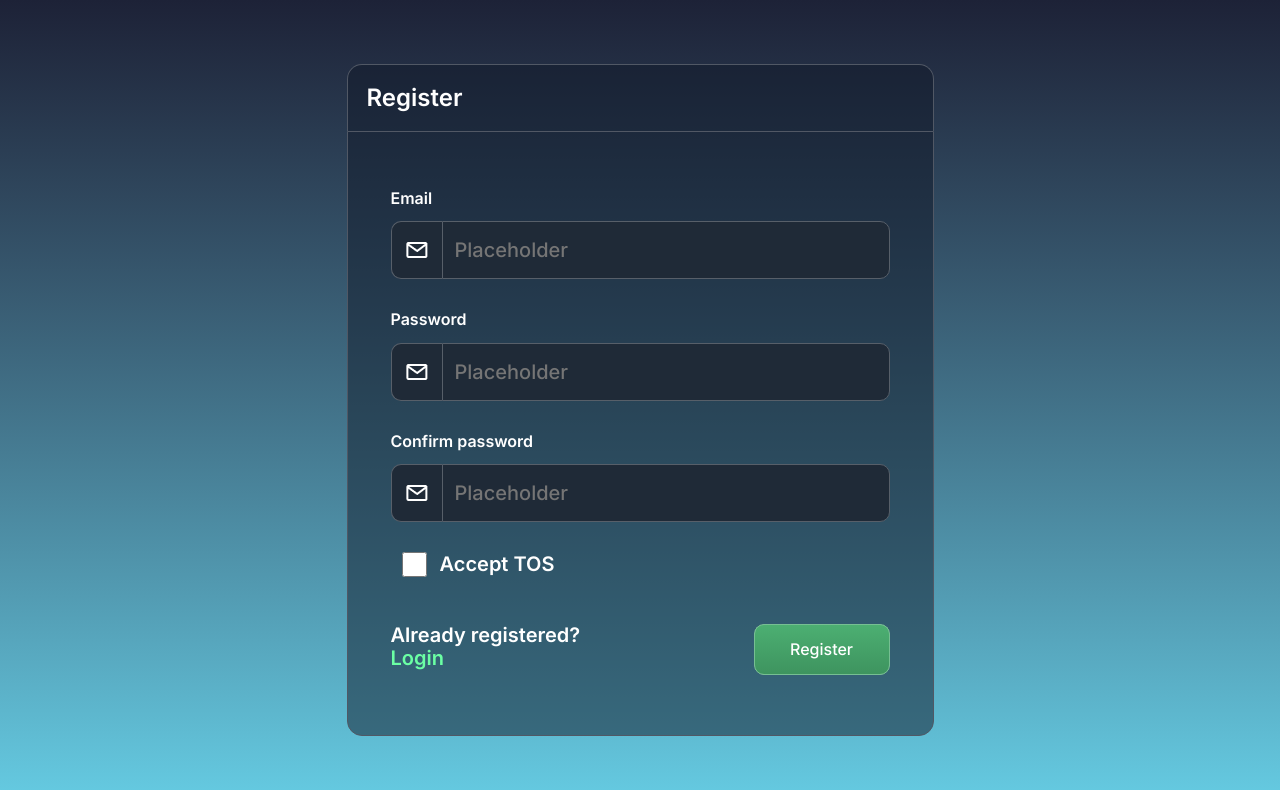
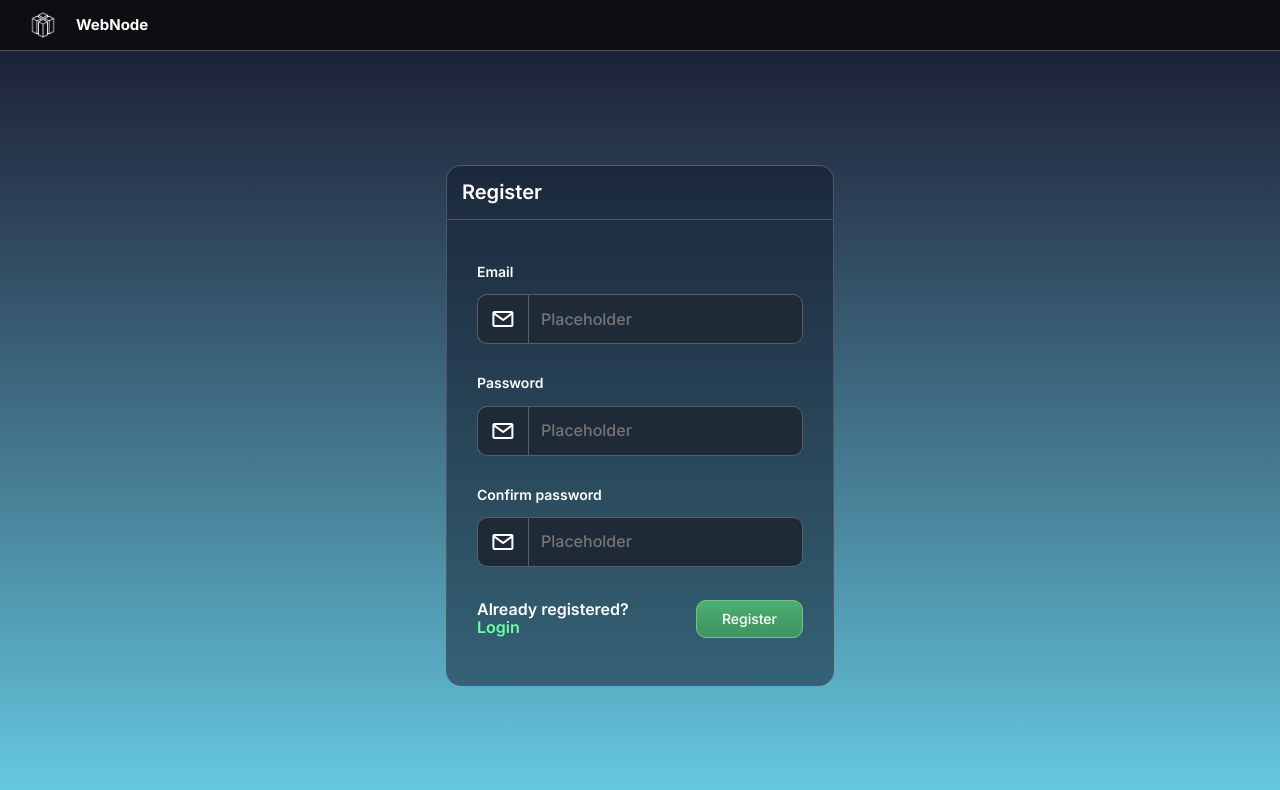
Before and after one commit to IakovlevKirill/Diploma-frontend, a React (Vite) app: page /auth in a window 1280 px wide. Both pictures are taken after a click on the link "Register". Shown: the top 790 px of the page. Built offline with nearby package versions, Linux system fonts and the light colour scheme.

Commit message:
Переверстал форму аутентификации

```diff
--- a/src/components/Auth/Auth.tsx
+++ b/src/components/Auth/Auth.tsx
@@ -4,6 +4,7 @@ import React, {FormEvent, useState} from "react"; // Добавлен импор
 import {images} from '../../assets/images/images'
 import {motion} from "framer-motion";
 import {useDocumentTitle} from "../../app/hooks.ts";
+import {LayoutBar} from "../LayoutBar.tsx";
 
 export const Auth = () => {
 
@@ -99,28 +100,18 @@ export const Auth = () => {
             initial={{ opacity: 0 }}
             animate={{ opacity: 1 }}
             transition={{ delay: 0.1 }}
-            className=""
+            className="h-screen w-screen flex flex-col"
         >
-            <div className="h-screen w-screen relative items-center justify-center flex flex-col bg-gradient-to-t from-[#65CBE2] to-[#1D2237]">
-                {/*
-            {isRegisterLoading || isLoginLoading && (
-                <div className="fixed inset-0 bg-black bg-opacity-50 flex items-center justify-center z-50">
-                    <div className="animate-spin rounded-full h-12 w-12 border-t-2 border-b-2 border-white"></div>
-                </div>
-            )}
-            */}
-                <form
-                    hidden={authFuncType == 'register'}
-                    onSubmit={handleSubmit}>
-                    <div className="flex flex-col border-[1px] border-[#515865] border-b-0 p-[19px] rounded-[15px] rounded-b-none bg-[rgba(17,25,40,0.5)] backdrop-blur-md">
-                        <div className="text-[#FFF] font-[Inter-semibold] text-[24px]">Login</div>
+            <LayoutBar></LayoutBar>
+            <div className="h-[95%] relative items-center justify-center flex flex-col bg-gradient-to-t from-[#65CBE2] to-[#1D2237]">
+                <form hidden={!(authFuncType == 'login')} onSubmit={handleSubmit}>
+                    <div className="flex flex-col border-[1px] border-[#515865] border-b-0 p-[15px] rounded-[15px] rounded-b-none bg-[rgba(17,25,40,0.5)] backdrop-blur-md">
+                        <div className="text-[#FFF] font-[Inter-semibold] text-[20px]">Login</div>
                     </div>
-                    <div
-                        className="flex flex-col gap-[20px] border-[1px] border-[#515865] rounded-[15px] rounded-t-none bg-[rgba(17,25,40,0.5)] backdrop-blur-md"
-                    >
-                        <div className="flex flex-col py-[43px] px-[43px] gap-[17px]">
+                    <div className="flex flex-col gap-[20px] border-[1px] border-[#515865] rounded-[15px] rounded-t-none bg-[rgba(17,25,40,0.5)] backdrop-blur-md">
+                        <div className="flex flex-col p-[30px] gap-[17px]">
                             <div className="flex flex-col">
-                                <div className="text-[#FFF] font-[Inter-semibold] text-[16px] py-[14px]">Email</div>
+                                <div className="text-[#FFF] font-[Inter-semibold] text-[14px] py-[14px]">Email</div>
                                 <div className="flex flex-row">
                                     <div className="p-[12px] border-[#575F69] rounded-[10px] rounded-r-none border-r-0 border-[1px] bg-[#1F2A37] flex items-center justify-center cursor-pointer">
                                         <img src={images.mail} alt=""/>
@@ -131,13 +122,12 @@ export const Auth = () => {
                                         value={formValues.email}
                                         onChange={handleInputChange}
                                         placeholder="Placeholder"
-                                        className="flex w-[422px] h-[40px] px-[12px] py-[8px] border-[1px] rounded-l-none  border-[#575F69] rounded-[10px] bg-[#1F2A37] text-[#FFF] font-[Inter-medium] text-[20px] focus:outline-none">
-
+                                        className="flex px-[12px] py-[8px] border-[1px] rounded-l-none  border-[#575F69] rounded-[10px] bg-[#1F2A37] text-[#FFF] font-[Inter-medium] text-[16px] focus:outline-none">
                                     </input>
                                 </div>
                             </div>
                             <div className="flex flex-col">
-                                <div className="text-[#FFF] font-[Inter-semibold] text-[16px] py-[14px]">Password</div>
+                                <div className="text-[#FFF] font-[Inter-semibold] text-[14px] py-[14px]">Password</div>
                                 <div className="flex flex-row">
                                     <div className="p-[12px] border-[#575F69] rounded-[10px] rounded-r-none border-r-0 border-[1px] bg-[#1F2A37] flex items-center justify-center cursor-pointer">
                                         <img src={images.mail} alt=""/>
@@ -148,24 +138,19 @@ export const Auth = () => {
                                         value={formValues.password}
                                         onChange={handleInputChange}
                                         placeholder="Placeholder"
-                                        className="flex w-[422px] h-[40px] px-[12px] py-[8px] border-[1px] rounded-l-none  border-[#575F69] rounded-[10px] bg-[#1F2A37] text-[#FFF] font-[Inter-medium] text-[20px] focus:outline-none">
-
+                                        className="flex px-[12px] py-[8px] border-[1px] rounded-l-none  border-[#575F69] rounded-[10px] bg-[#1F2A37] text-[#FFF] font-[Inter-medium] text-[16px] focus:outline-none">
                                     </input>
                                 </div>
                             </div>
-                            <div className="pl-[11px] py-[13px] flex flex-row items-center gap-[13px]">
-                                <input type="checkbox" className="color-[#1F2A37] rounded-[5px] h-[25px] w-[25px]"/>
-                                <div className="text-[#FFF] font-[Inter-semibold] text-[20px]">Stay logged in</div>
-                            </div>
                             <div className="py-[16.5px] flex flex-row justify-between">
                                 <div className="flex flex-col items-start">
-                                    <div className="text-[#FFF] font-[Inter-semibold] text-[20px]">Doesn’t have account?</div>
+                                    <div className="text-[#FFF] font-[Inter-semibold] text-[16px]">Doesn’t have account?</div>
                                     <a onClick={()=>{
                                         setAuthFuncType("register");
-                                    }} className="text-[#6BFFA4] font-[Inter-semibold] text-[20px] cursor-pointer">Register</a>
+                                    }} className="text-[#6BFFA4] font-[Inter-semibold] text-[16px] cursor-pointer">Register</a>
                                 </div>
                                 <button
-                                    className={`bg-gradient-to-b from-[#4CAF72] to-[#3E945F] text-[#FFF] font-[Inter-medium] text-[16px] px-[35.5px] py-[15.5px] rounded-[10px] outline-none border-[1px] border-[#76BF92] cursor-pointer flex items-center justify-center ${
+                                    className={`bg-gradient-to-b from-[#4CAF72] to-[#3E945F] text-[#FFF] font-[Inter-medium] text-[14px] px-[25px] py-[10px] rounded-[10px] outline-none border-[1px] border-[#76BF92] cursor-pointer flex items-center justify-center ${
                                         isRegisterLoading || isLoginLoading ? 'opacity-75' : ''
                                     }`}
                                     disabled={isRegisterLoading || isLoginLoading}
@@ -186,18 +171,14 @@ export const Auth = () => {
                         </div>
                     </div>
                 </form>
-                <form
-                    hidden={authFuncType == 'login'}
-                    onSubmit={handleSubmit}>
-                    <div className="flex flex-col border-[1px] border-[#515865] border-b-0 p-[19px] rounded-[15px] rounded-b-none bg-[rgba(17,25,40,0.5)] backdrop-blur-md">
-                        <div className="text-[#FFF] font-[Inter-semibold] text-[24px]">Register</div>
+                <form hidden={!(authFuncType == 'register')} onSubmit={handleSubmit}>
+                    <div className="flex flex-col border-[1px] border-[#515865] border-b-0 p-[15px] rounded-[15px] rounded-b-none bg-[rgba(17,25,40,0.5)] backdrop-blur-md">
+                        <div className="text-[#FFF] font-[Inter-semibold] text-[20px]">Register</div>
                     </div>
-                    <div
-                        className="flex flex-col gap-[20px] border-[1px] border-[#515865] rounded-[15px] rounded-t-none bg-[rgba(17,25,40,0.5)] backdrop-blur-md"
-                    >
-                        <div className="flex flex-col py-[43px] px-[43px] gap-[17px]">
+                    <div className="flex flex-col gap-[20px] border-[1px] border-[#515865] rounded-[15px] rounded-t-none bg-[rgba(17,25,40,0.5)] backdrop-blur-md">
+                        <div className="flex flex-col p-[30px] gap-[17px]">
                             <div className="flex flex-col">
-                                <div className="text-[#FFF] font-[Inter-semibold] text-[16px] py-[14px]">Email</div>
+                                <div className="text-[#FFF] font-[Inter-semibold] text-[14px] py-[14px]">Email</div>
                                 <div className="flex flex-row">
                                     <div className="p-[12px] border-[#575F69] rounded-[10px] rounded-r-none border-r-0 border-[1px] bg-[#1F2A37] flex items-center justify-center cursor-pointer">
                                         <img src={images.mail} alt=""/>
@@ -207,13 +188,14 @@ export const Auth = () => {
                                         type="text"
                                         value={formValues.email}
                                         onChange={handleInputChange}
-                                        placeholder="Placeholder" className="flex w-[422px] h-[40px] px-[12px] py-[8px] border-[1px] rounded-l-none  border-[#575F69] rounded-[10px] bg-[#1F2A37] text-[#FFF] font-[Inter-medium] text-[20px] focus:outline-none">
+                                        placeholder="Placeholder"
+                                        className="flex px-[12px] py-[8px] border-[1px] rounded-l-none  border-[#575F69] rounded-[10px] bg-[#1F2A37] text-[#FFF] font-[Inter-medium] text-[16px] focus:outline-none">
 
                                     </input>
                                 </div>
                             </div>
                             <div className="flex flex-col">
-                                <div className="text-[#FFF] font-[Inter-semibold] text-[16px] py-[14px]">Password</div>
+                                <div className="text-[#FFF] font-[Inter-semibold] text-[14px] py-[14px]">Password</div>
                                 <div className="flex flex-row">
                                     <div className="p-[12px] border-[#575F69] rounded-[10px] rounded-r-none border-r-0 border-[1px] bg-[#1F2A37] flex items-center justify-center cursor-pointer">
                                         <img src={images.mail} alt=""/>
@@ -224,13 +206,12 @@ export const Auth = () => {
                                         value={formValues.password}
                                         onChange={handleInputChange}
                                         placeholder="Placeholder"
-                                        className="flex w-[422px] h-[40px] px-[12px] py-[8px] border-[1px] rounded-l-none  border-[#575F69] rounded-[10px] bg-[#1F2A37] text-[#FFF] font-[Inter-medium] text-[20px] focus:outline-none">
-
+                                        className="flex px-[12px] py-[8px] border-[1px] rounded-l-none  border-[#575F69] rounded-[10px] bg-[#1F2A37] text-[#FFF] font-[Inter-medium] text-[16px] focus:outline-none">
                                     </input>
                                 </div>
                             </div>
                             <div className="flex flex-col">
-                                <div className="text-[#FFF] font-[Inter-semibold] text-[16px] py-[14px]">Confirm password</div>
+                                <div className="text-[#FFF] font-[Inter-semibold] text-[14px] py-[14px]">Confirm password</div>
                                 <div className="flex flex-row">
                                     <div className="p-[12px] border-[#575F69] rounded-[10px] rounded-r-none border-r-0 border-[1px] bg-[#1F2A37] flex items-center justify-center cursor-pointer">
                                         <img src={images.mail} alt=""/>
@@ -241,24 +222,19 @@ export const Auth = () => {
                                         value={formValues.password_confirmation}
                                         onChange={handleInputChange}
                                         placeholder="Placeholder"
-                                        className="flex w-[422px] h-[40px] px-[12px] py-[8px] border-[1px] rounded-l-none  border-[#575F69] rounded-[10px] bg-[#1F2A37] text-[#FFF] font-[Inter-medium] text-[20px] focus:outline-none">
-
+                                        className="flex px-[12px] py-[8px] border-[1px] rounded-l-none  border-[#575F69] rounded-[10px] bg-[#1F2A37] text-[#FFF] font-[Inter-medium] text-[16px] focus:outline-none">
                                     </input>
                                 </div>
                             </div>
-                            <div className="pl-[11px] py-[13px] flex flex-row items-center gap-[13px]">
-                                <input type="checkbox" className="color-[#1F2A37] rounded-[5px] h-[25px] w-[25px]"/>
-                                <div className="text-[#FFF] font-[Inter-semibold] text-[20px]">Accept TOS</div>
-                            </div>
                             <div className="py-[16.5px] flex flex-row justify-between">
                                 <div className="flex flex-col">
-                                    <div className="text-[#FFF] font-[Inter-semibold] text-[20px]">Already registered?</div>
+                                    <div className="text-[#FFF] font-[Inter-semibold] text-[16px]">Already registered?</div>
                                     <a onClick={()=>{
                                         setAuthFuncType("login");
-                                    }} className="text-[#6BFFA4] font-[Inter-semibold] text-[20px] cursor-pointer">Login</a>
+                                    }} className="text-[#6BFFA4] font-[Inter-semibold] text-[16px] cursor-pointer">Login</a>
                                 </div>
                                 <button
-                                    className={`bg-gradient-to-b from-[#4CAF72] to-[#3E945F] text-[#FFF] font-[Inter-medium] text-[16px] px-[35.5px] py-[15.5px] rounded-[10px] outline-none border-[1px] border-[#76BF92] cursor-pointer flex items-center justify-center ${
+                                    className={`bg-gradient-to-b from-[#4CAF72] to-[#3E945F] text-[#FFF] font-[Inter-medium] text-[14px] px-[25px] py-[10px] rounded-[10px] outline-none border-[1px] border-[#76BF92] cursor-pointer flex items-center justify-center ${
                                         isRegisterLoading || isLoginLoading ? 'opacity-75' : ''
                                     }`}
                                     disabled={isRegisterLoading || isLoginLoading}
```
